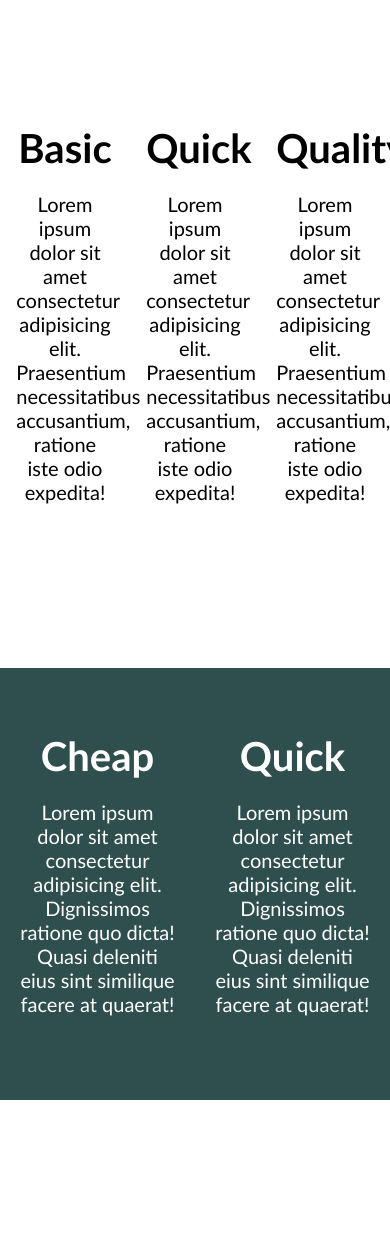
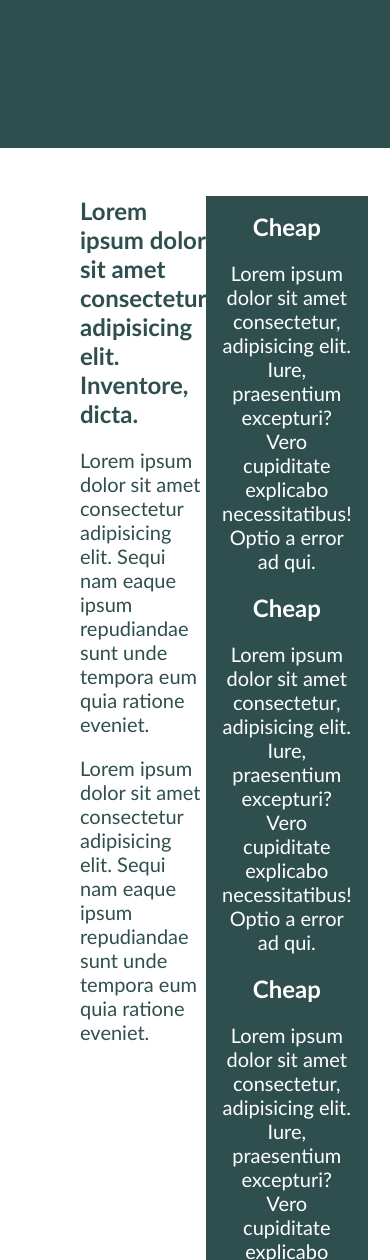
Before and after one commit to SamarSiddiqui/Conquering-Responsive-Layouts, a plain HTML site: page index.html in a window 390 px wide. Shown: the part 740-2000 px from the top of the page. Before the commit the page ends 1840 px from the top, so only its background shows below. Drawn offline with Linux system fonts and the light colour scheme.

Commit message:
Learned About FlexBox Responsiveness

```diff
--- a/index.html
+++ b/index.html
@@ -7,38 +7,44 @@
     <link rel="stylesheet" href="style.css">
 </head>
 <body>
+    <div class="mainConatiner">
+
         <div class="parent">
+
             <div class="child">
-
              <h1>Responsive Layout don't have to be a struggle.</h1>
              <p>Lorem ipsum dolor sit amet consectetur adipisicing elit. Temporibus nesciunt minima totam doloribus sunt ut. Lorem ipsum dolor sit amet consectetur adipisicing elit. Quod, animi.</p>
 
             <button>I want to LEARN.</button>
          </div>
-    <div class="row">
+         <div class="imgDiv">
+             <img src="me.png" alt="ai image">
+         </div>
+
+        </div>
+        <div class="bottomBox">
+            <div class="left">
+                <h2>Lorem ipsum dolor sit amet consectetur adipisicing elit. Inventore, dicta.</h2>
+                <p>Lorem ipsum dolor sit amet consectetur adipisicing elit. Sequi nam eaque ipsum repudiandae sunt unde tempora eum quia ratione eveniet.</p>
+                <p>Lorem ipsum dolor sit amet consectetur adipisicing elit. Sequi nam eaque ipsum repudiandae sunt unde tempora eum quia ratione eveniet.</p>
+            </div>
+            <div class="right">
                 <div class="col">
-            <h1>Basic</h1>
-            <p>Lorem ipsum dolor sit amet consectetur adipisicing elit. Praesentium necessitatibus accusantium, ratione iste odio expedita!</p>
+                    <h2>Cheap</h2>
+                    <p>Lorem ipsum dolor sit amet consectetur, adipisicing elit. Iure, praesentium excepturi? Vero cupiditate explicabo necessitatibus! Optio a error ad qui.</p>
                 </div>
                 <div class="col">
-            <h1>Quick</h1>
-            <p>Lorem ipsum dolor sit amet consectetur adipisicing elit. Praesentium necessitatibus accusantium, ratione iste odio expedita!</p>
+                    <h2>Cheap</h2>
+                    <p>Lorem ipsum dolor sit amet consectetur, adipisicing elit. Iure, praesentium excepturi? Vero cupiditate explicabo necessitatibus! Optio a error ad qui.</p>
                 </div>
                 <div class="col">
-            <h1>Quality</h1>
-            <p>Lorem ipsum dolor sit amet consectetur adipisicing elit. Praesentium necessitatibus accusantium, ratione iste odio expedita!</p>
-        </div>
-    </div>
-    <div class="row2">
-        <div class="col2">
-            <h1>Cheap</h1>
-            <p>Lorem ipsum dolor sit amet consectetur adipisicing elit. Dignissimos ratione quo dicta! Quasi deleniti eius sint similique facere at quaerat!</p>
-        </div>
-        <div class="col2">
-            <h1>Quick</h1>
-            <p>Lorem ipsum dolor sit amet consectetur adipisicing elit. Dignissimos ratione quo dicta! Quasi deleniti eius sint similique facere at quaerat!</p>
+                    <h2>Cheap</h2>
+                    <p>Lorem ipsum dolor sit amet consectetur, adipisicing elit. Iure, praesentium excepturi? Vero cupiditate explicabo necessitatibus! Optio a error ad qui.</p>
                 </div>
             </div>
         </div>
+
+
+    </div>
 </body>
 </html>
--- a/style.css
+++ b/style.css
@@ -7,10 +7,12 @@ body,html{
 
 .parent{
     background-color: darkslategray;
+    display: flex;
+    align-items: center;
 }
 
 .child{
-    padding: 7em 5em;
+    padding: 10em 5em;
     color: white;
     max-width: 750px;
 }
@@ -34,29 +36,42 @@ button{
     border-radius: 50px;
 }
 
-.row{
-    background-color: #fff;
-    display: flex;
-    text-align: center;
-    /* gap: 30px; */
+.imgDiv{
+    width: 100%;
+    object-fit: cover;
+
+
 }
 
-.col{
-    margin: 0 auto;
-    padding: 4em 0;
-    width:25% ;
-    font-size: 36px;
+img{
+    width: 70%;
+    max-width: 100%;
 }
 
-.row2{
+
+.bottomBox{
     display: flex;
-    text-align: center;
-    color: white;
+    padding: 3em 5em;
+    justify-content: space-around;
+
 }
 
-.col2{
- width: 40%;
- margin: 0 auto;
- padding: 4em 0;
+.right{
+    background-color:darkslategray ;
+    text-align: center;
+    padding: 1em;
 
 }
+
+.right >* {
+    color: white;
+    max-width: 300px;
+}
+
+.left{
+    /* text-align: center; */
+    max-width: 560px;
+    /* padding: 20em; */
+    color: darkslategray;
+
+}
```
Also changed, not shown: me.png (added), 1 other file. Lines whose indentation alone changed are shown as unchanged.
